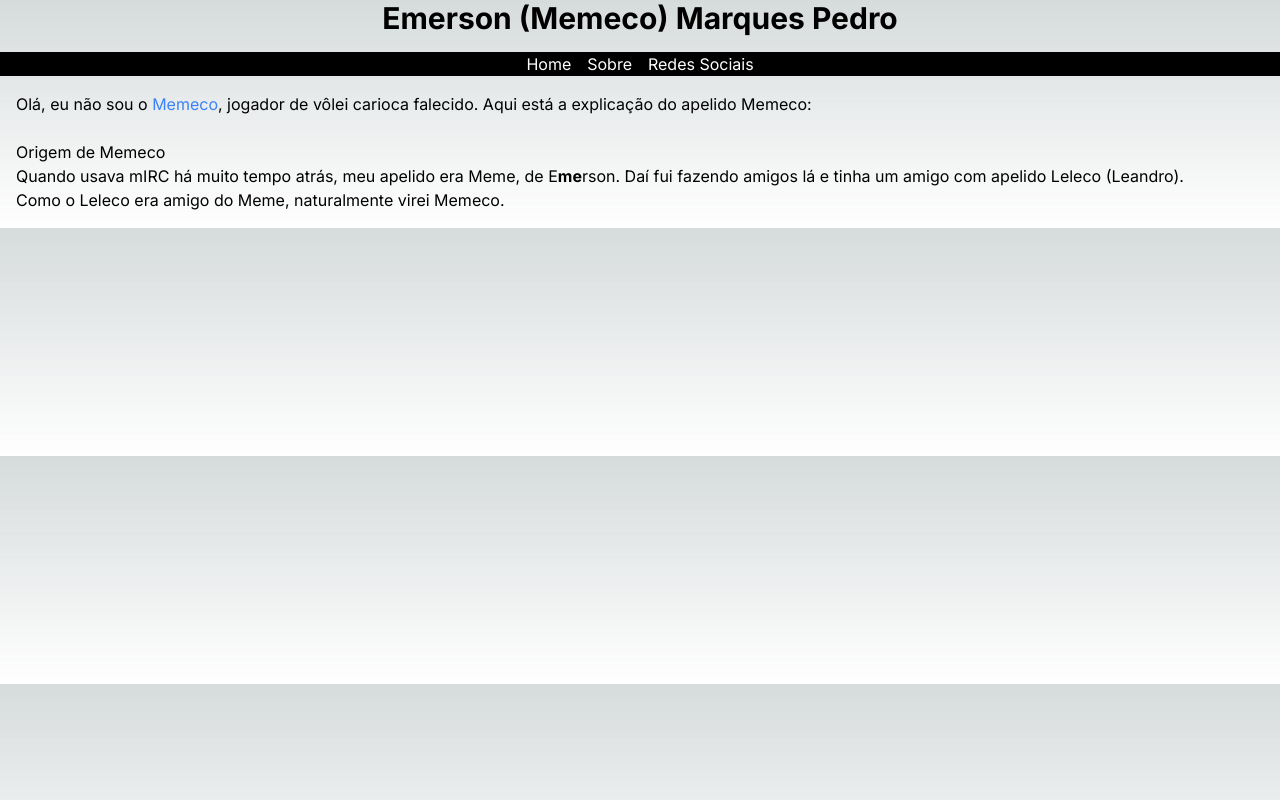
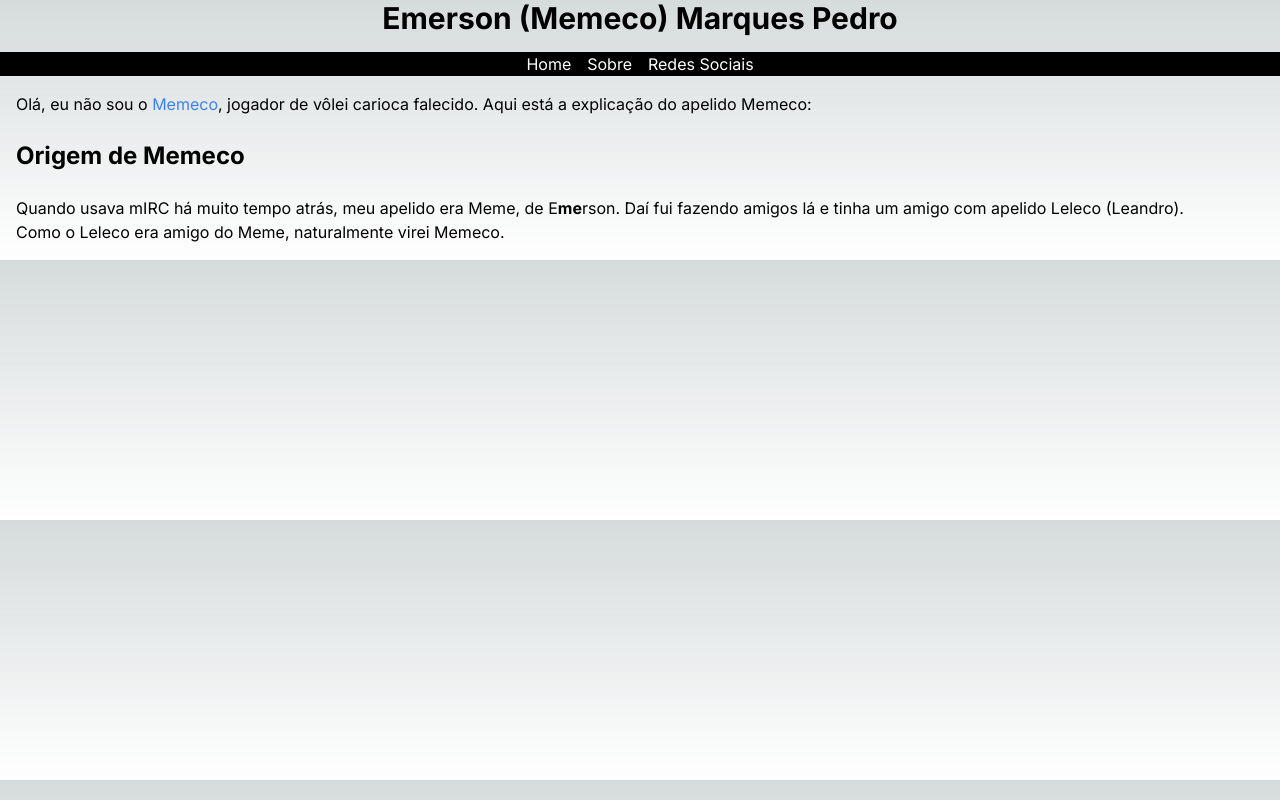
Before and after one commit to memeco/memeco.com.br, a Next.js app: page / in a window 1280 px wide. Built offline with nearby package versions, Linux system fonts and the light colour scheme.

Commit message:
atualizacao

```diff
--- a/app/page.js
+++ b/app/page.js
@@ -51,10 +51,8 @@ export default function Page() {
           Memeco:
         </p>
         <br></br>
-        <p>
-          {" "}
-          <h3>Origem de Memeco</h3>
-        </p>
+        <h1 className="text-2xl font-bold">Origem de Memeco</h1>
+        <br></br>
         <p>
           Quando usava mIRC há muito tempo atrás, meu apelido era Meme, de E
           <strong>me</strong>rson. Daí fui fazendo amigos lá e tinha um amigo
```
